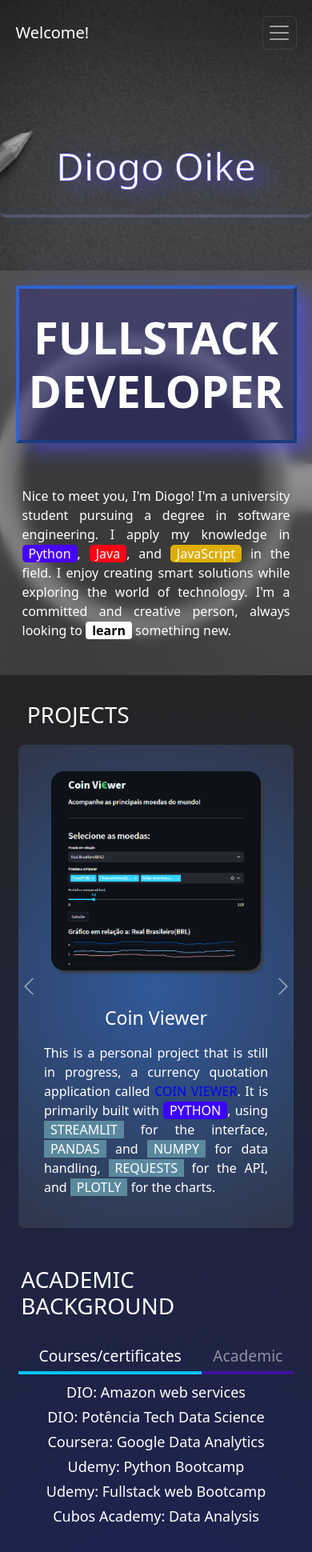
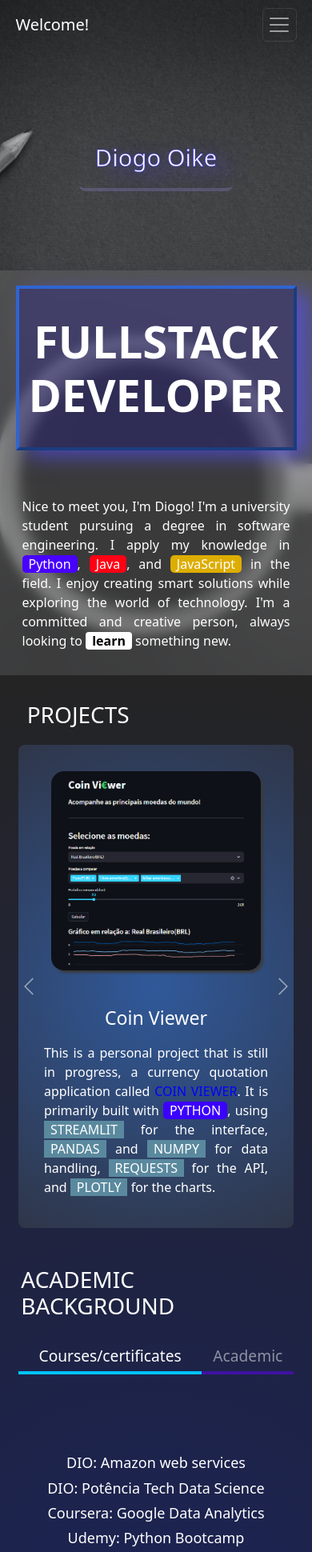
Before and after one commit to Dnaka27/Portfolio_4, a React (Vite) app: page / in a window 390 px wide. Shown: the top 1940 px of the page at 80% size. Built offline with nearby package versions, Linux system fonts and the light colour scheme; the HTML template or start-up script is replaced by a standard one.

Commit message:
Responsive model

```diff
--- a/src/App.css
+++ b/src/App.css
@@ -9,18 +9,22 @@ body {
   font-size: 1.5rem;
   color: white;
 }
+
 /* Listas */
+
 ul,
 ol {
   list-style-type: none;
 }
 
 /* Linhas */
+
 .row {
   --bs-gutter-x: 0;
 }
 
 /* Hover */
+
 .navbar-brand:hover,
 .nav-link:hover,
 .carousel:hover,
@@ -34,6 +38,7 @@ ol {
 }
 
 /* Layout Principal */
+
 main {
   background: radial-gradient(circle, #1b2355, #242424);
 }
@@ -43,6 +48,7 @@ main {
 }
 
 /* Títulos */
+
 .titleSection {
   display: inline;
   text-align: left;
@@ -52,38 +58,147 @@ main {
   color: white;
 }
 
-/* Animações */
-@keyframes boxShadowLight {
-  from {
-    box-shadow: none;
+/* Responsivity */
+
+@media (max-width: 767px) {
+  body {
+    font-size: 1.125rem;
   }
-  to {
-    box-shadow: 5px 5px 10px #b6b6b6;
+  .navbar-toggler {
+    padding: 1.5%;
   }
-}
-
-@keyframes boxShadowDark {
-  from {
-    box-shadow: none;
+  .navbar {
+    font-size: 1.25rem;
+    padding: 2.5% 5%;
   }
-  to {
-    box-shadow: 5px 5px 10px #3b3b3b;
+  .navbar-nav {
+    display: flex;
+    flex-direction: row;
+    justify-content: space-between;
+    margin-right: auto;
+    padding: 1%;
   }
-}
-
-@media (max-width: 850px) {
+  .nav-link {
+    padding: 4%;
+  }
+  h1 {
+    font-size: 7.5vw;
+  }
+  .headerSub {
+    height: 60%;
+    flex-direction: column;
+    display: flex;
+    justify-content: space-around;
+  }
   .aboutRow {
     display: flex;
     flex-direction: column;
   }
+  .devFunctionCol {
+    display: flex;
+  }
+  .devFunction {
+    font-size: 3.5rem;
+    margin: auto;
+  }
+  .aboutCol {
+    display: flex;
+    align-items: center;
+  }
+  .aboutText,
+  .textDescription {
+    font-size: 1rem;
+  }
+  .sectionMain {
+    padding: 4%;
+  }
+  .titleSection {
+    display: flex;
+    font-size: 1.75rem;
+  }
+  .carousel {
+    border-radius: 0.5rem;
+    margin-top: 5%;
+    padding: 2% 0;
+  }
+  .carouselProjects {
+    height: 70vh;
+    margin: 0;
+    flex-direction: column;
+    padding: 2% 7.5%;
+  }
+  .carouselImageCol,
+  .carouselDescriptionCol {
+    margin: 2% 0;
+  }
+  .titleProjectDescription,
+  .textDescription {
+    text-align: justify;
+    margin: 1% 0;
+    padding: 2%;
+  }
+  #skills .row {
+    display: flex;
+    flex-direction: column;
+  }
+  .softSkills,
+  .hardSkills {
+    margin: 4% 0;
+  }
+  .skillBlock h4 {
+    margin-bottom: 5%;
+  }
+  .EBOptions h3 {
+    font-size: 1.2rem;
+  }
+  .EBCertifiesList {
+    padding: 0;
+  }
+  .EBCols {
+    height: 40vh;
+    flex-direction: column;
+    justify-content: center;
+    align-items: center;
+    flex-basis: 100%;
+  }
+  .EBColActive {
+    max-height: 100%;
+    animation: showActive 0.9s forwards;
+  }
+  .EBColOff {
+    animation: showOff 0.4s forwards;
+  }
+  .sectionFooter {
+    padding: 0 6% 2% 6%;
+    display: flex;
+    align-items: center;
+  }
+  .contactIcon {
+    color: #517bd6;
+    display: inline-block;
+    margin-left: 8%;
+    font-size: 1.25rem;
+    padding: 3%;
+    border-radius: 0.5rem;
+  }
+  .contactIcon:hover {
+    color: #0084ff;
+  }
+  footer .titleSection {
+    margin-right: 10%;
+  }
+  .arrow-up i {
+    font-size: 5vw;
+  }
 }
 
-@media (max-width: 992px) {
-  header{
+@media (min-width: 768px) and (max-width: 1024px) {
+  /* header{
     display: flex;
-    flex-direction: column; /* Alinha os itens verticalmente */
+    flex-direction: column;
     justify-content: space-between;
-  }
+  } */
+
   body {
     font-size: 1.125rem;
   }
@@ -94,17 +209,12 @@ main {
     font-size: 1.25rem;
     padding: 5%;
   }
-  .navbar-nav{
+  .navbar-nav {
     display: flex;
     flex-direction: row;
     justify-content: space-between;
     margin-right: auto;
     padding: 2%;
-  }
-  h1 {
-    padding: 8%;
-    font-size: 3rem;
-    margin: 0;
   }
   .headerSub {
     height: 60%;
@@ -184,10 +294,6 @@ main {
     display: flex;
     align-items: center;
   }
-  .contactIcons {
-    display: inline;
-    /* width: 80%; */
-  }
   .contactIcon {
     color: #517bd6;
     display: inline-block;
@@ -202,4 +308,51 @@ main {
   footer .titleSection {
     margin-right: 10%;
   }
+  .arrow-up i {
+    font-size: 5vw;
+  }
 }
+
+/* Animations */
+
+@keyframes boxShadowLight {
+	from {
+		box-shadow: none;
+	}
+	to {
+		box-shadow: 5px 5px 10px #b6b6b6;
+	}
+}
+@keyframes boxShadowDark {
+	from {
+		box-shadow: none;
+	}
+	to {
+		box-shadow: 5px 5px 10px #3b3b3b;
+	}
+}
+
+@keyframes showActive {
+  0% {
+    display: none;
+    opacity: 0;
+  }
+  50% {
+    display: none;
+    opacity: 0;
+  }
+  100% {
+    display: flex;
+    opacity: 1;
+  }
+}
+@keyframes showOff {
+  from {
+    display: flex;
+    opacity: 1;
+  }
+  to {
+    display: none;
+    opacity: 0;
+  }
+}
--- a/src/components/Footer.css
+++ b/src/components/Footer.css
@@ -18,14 +18,14 @@
 
 .contactIcons {
   display: flex;
-  gap: 2rem;
+  gap: 1.25rem;
 }
 
 .contactIcon {
   color: #587ac5;
   border-radius: 0.5rem;
-  font-size: 2.25rem;
-  padding: 1rem;
+  font-size: 150%;
+  padding: 0.75rem;
   transition: color 0.3s ease;
 }
 
--- a/src/components/Header.css
+++ b/src/components/Header.css
@@ -26,7 +26,7 @@ header {
   border-radius: 0.25rem;
 }
 h1 {
-  font-size: 4rem;
+  font-size: 4vw;
   padding: 1.25rem;
   text-align: center;
   margin: auto;
@@ -79,6 +79,8 @@ h1:hover{
 }
 
 .aboutCol{
+  display: flex;
+  align-items: center;
   padding: 0.5rem;
   transition: background-color 0.4s ease;
   border-radius: 0.25rem;
@@ -89,6 +91,7 @@ h1:hover{
 
 .aboutText {
   text-align: justify;
+  margin: 0;
 }
 
 header .styleJV {
--- a/src/components/Skills.css
+++ b/src/components/Skills.css
@@ -42,4 +42,5 @@
   display: inline;
   text-align: left;
   padding-left: 25%;
+  font-weight: bold;
 }
--- a/src/components/Skills.jsx
+++ b/src/components/Skills.jsx
@@ -19,7 +19,7 @@ const hardSkills = [
 const Skills = () => {
   return (
     <section id='skills' className='sectionMain'>
-      <h2 className='titleSection'>Skills</h2>
+      <h2 className='titleSection'>SKILLS</h2>
       <div className='row skillTypes'>
         <div className='col col-lg-5 col-md-12 col-sm-12 softSkills'>
           <h3 className='caption skillTitle'>Soft skills:</h3>
```
Also changed, not shown: 8 other files (tests, documents, lock files or other folders).
